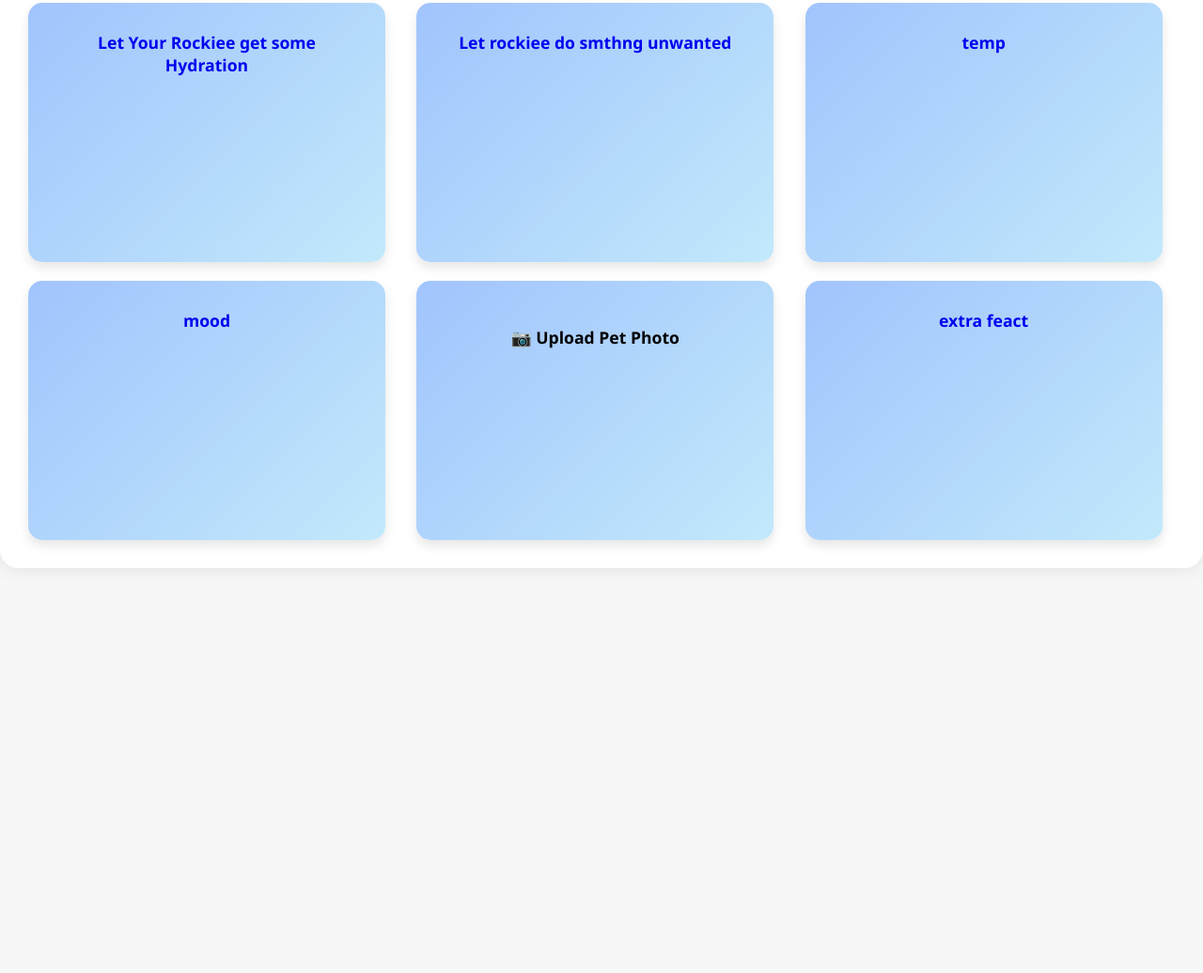
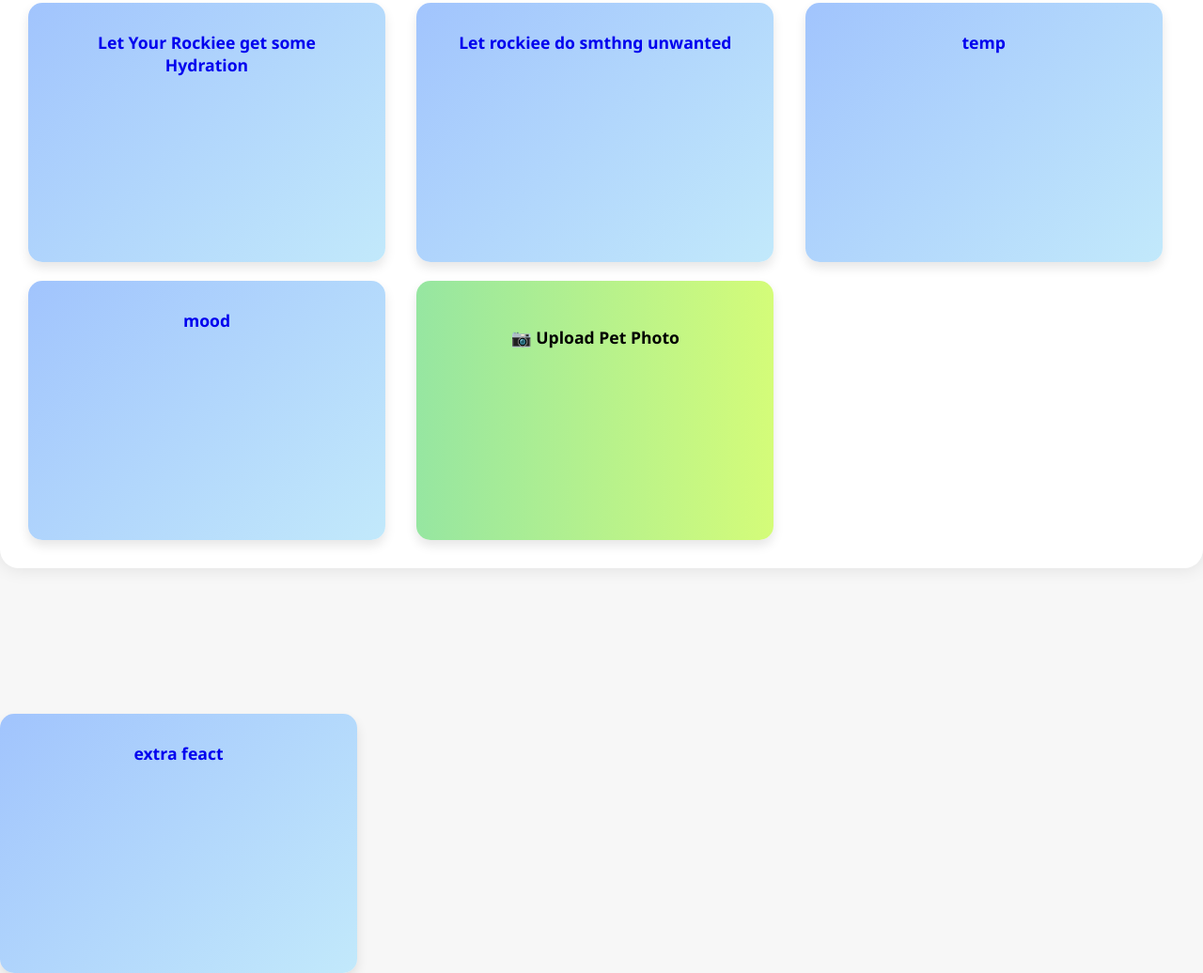
Before and after one commit to jany104/PetRock, a plain HTML site: page templates/index.html in a window 1280 px wide. Shown: the part 633-1669 px from the top of the page at 94% size. Before the commit the page ends 1261 px from the top, so only its background shows below. Drawn offline with Linux system fonts and the light colour scheme.

Commit message:
resolving

```diff
--- a/static/css/styles.css
+++ b/static/css/styles.css
@@ -140,46 +140,9 @@ body {
 }
 
 .scan-box {
-  perspective: 1000px;
-  grid-column: 2 / 3;
-  grid-row: 2 / 3;
-  width: 85%;
-  height: 100%;
-  cursor: pointer;
-}
-
-.scan-inner {
-  position: relative;
-  width: 100%;
-  height: 200px;
-  transform-style: preserve-3d;
-  transition: transform 0.8s;
-}
-
-.scan-box.flipped .scan-inner {
-  transform: rotateY(180deg);
-}
-
-.scan-front, .scan-back {
-  position: absolute;
-  width: 100%;
-  height: 100%;
-  backface-visibility: hidden;
-  border-radius: 15px;
-  display: flex;
-  flex-direction: column;
-  justify-content: center;
-  align-items: center;
-  padding: 20px;
-  background: #d4fc79; /* fallback */
+   background: #d4fc79; /* fallback */
   background: linear-gradient(to right, #96e6a1, #d4fc79);
   box-shadow: 0 6px 12px rgba(0,0,0,0.1);
-}
-
-.scan-back {
-  background: #000;
-  transform: rotateY(180deg);
-  overflow: hidden;
 }
 
 #cameraFeed {
--- a/templates/index.html
+++ b/templates/index.html
@@ -81,11 +81,12 @@
     <a href="activity.html" style="text-decoration: none;"> <div class="feature-box">Let rockiee do smthng unwanted </div> </a>
      <a href="temp.html" style="text-decoration: none;"> <div class="feature-box">temp</div> </a>
       <a href="mood.html" style="text-decoration: none;">  <div class="feature-box">mood</div> </a>
-    <div class="feature-box" >
+    <div class="feature-box scan-box" >
   <div class="scan-inner">
    <div id="uploadBox" onclick="triggerUpload()">
   <p>📷 Upload Pet Photo</p>
 </div>
+</section>
 
 <!-- Hidden file input -->
 <input type="file" id="fileInput" accept="image/*" style="display: none;">
```
